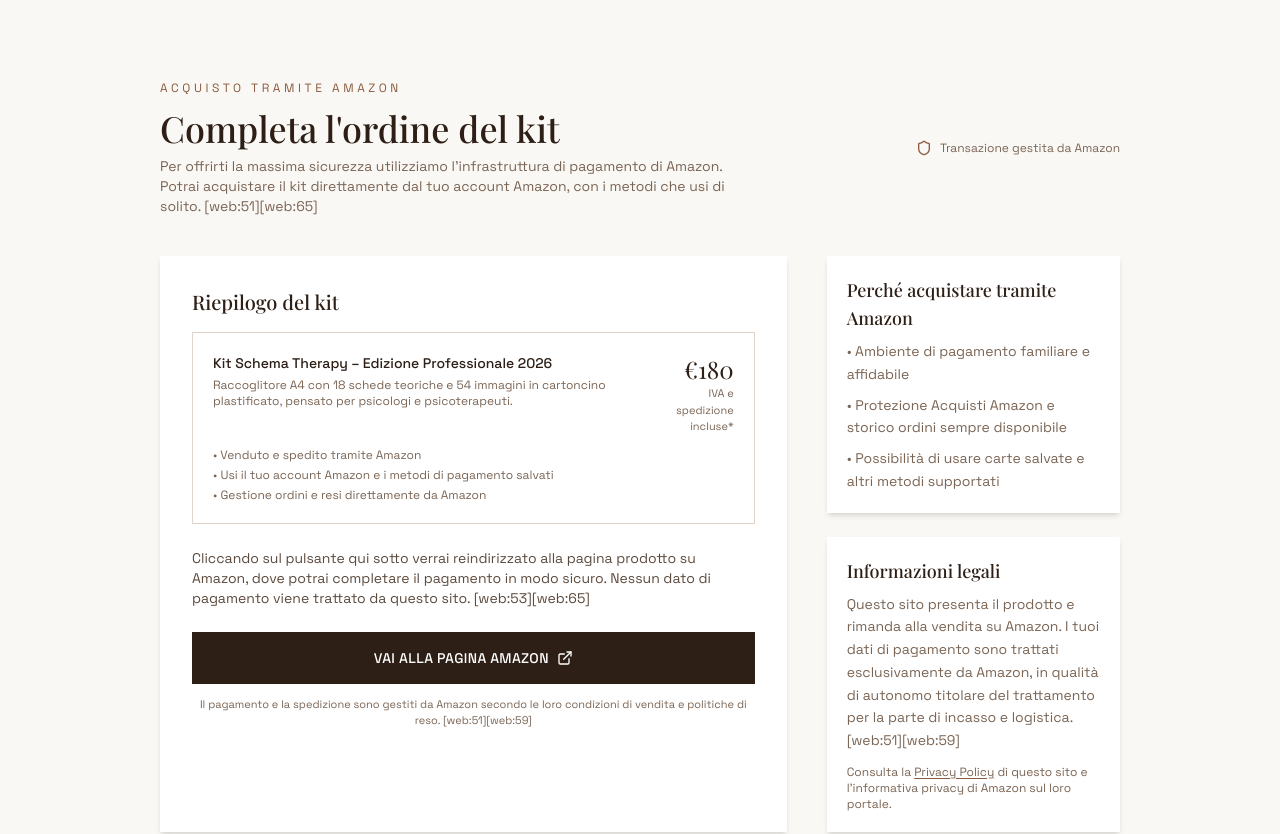
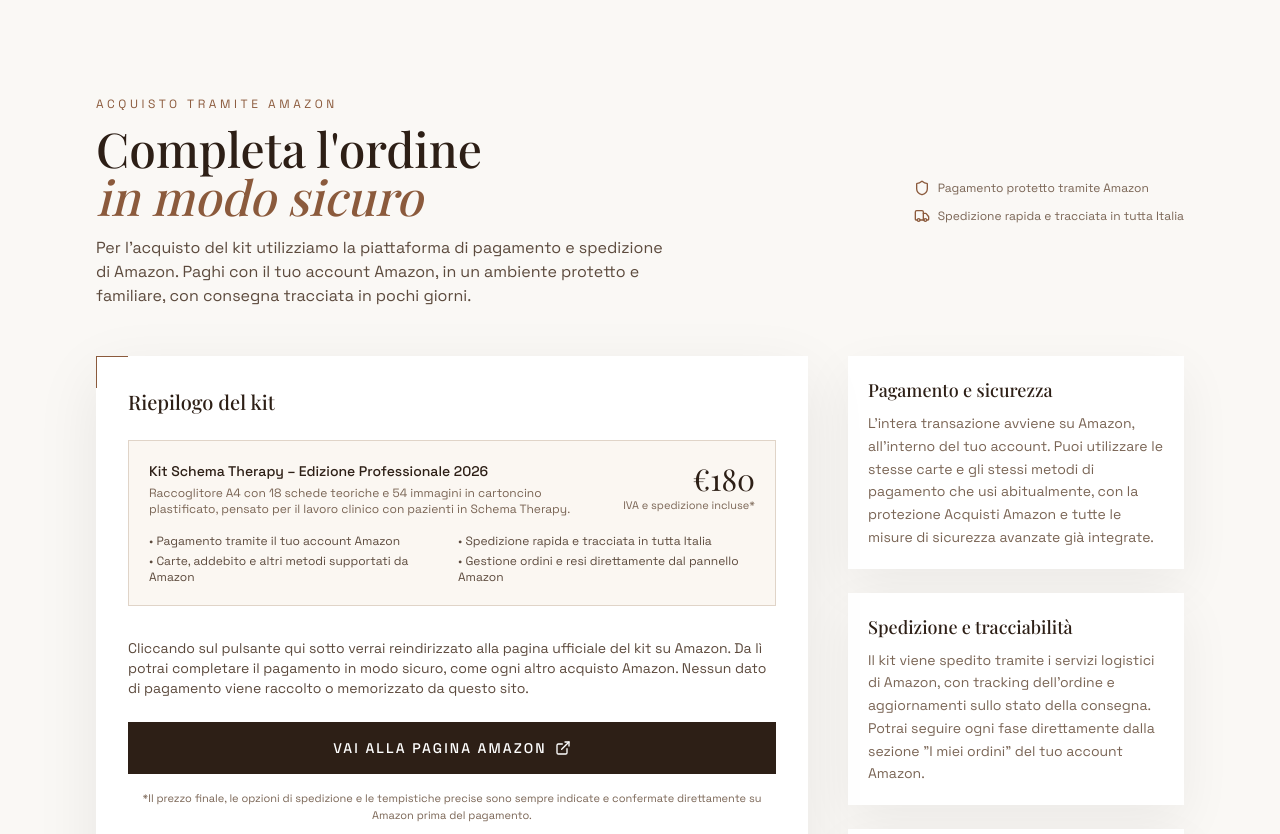
Before and after one commit to eltonbrahja/schema-therapy, a React (Vite) app: page /checkout in a window 1280 px wide. Shown: the top 834 px of the page. Built offline with nearby package versions, Linux system fonts and the light colour scheme; the HTML template or start-up script is replaced by a standard one; a web font is replaced by a local one.

Commit message:
Sistema checkout

```diff
--- a/src/pages/Checkout.tsx
+++ b/src/pages/Checkout.tsx
@@ -1,8 +1,8 @@
 // src/pages/Checkout.tsx
-import { ExternalLink, Shield } from "lucide-react";
+import { ExternalLink, Shield, Truck } from "lucide-react";
 
 function Checkout() {
-  // TODO: sostituisci con il link reale Amazon del kit
+  // Sostituisci con il link reale Amazon del kit
   const AMAZON_URL = "https://www.amazon.it/dp/TUO_ASIN";
 
   const handleGoToAmazon = () => {
@@ -11,109 +11,141 @@
 
   return (
     <main className="min-h-screen bg-[#faf8f5] text-[#2d1f16]">
-      <div className="max-w-5xl mx-auto px-4 sm:px-6 lg:px-8 py-16 lg:py-20">
+      <div className="max-w-6xl mx-auto px-4 sm:px-6 lg:px-8 py-16 lg:py-24">
         {/* Header */}
-        <header className="mb-10 flex items-center justify-between gap-4">
+        <header className="mb-12 flex flex-col lg:flex-row lg:items-center lg:justify-between gap-6">
           <div>
             <p className="text-xs tracking-[0.3em] uppercase text-[#8b5a3c] mb-3">
               Acquisto tramite Amazon
             </p>
-            <h1 className="font-display text-3xl sm:text-4xl text-[#2d1f16]">
-              Completa l&apos;ordine del kit
+            <h1 className="font-display text-3xl sm:text-4xl lg:text-5xl text-[#2d1f16] leading-tight">
+              Completa l&apos;ordine
+              <span className="block italic text-[#8b5a3c]">
+                in modo sicuro
+              </span>
             </h1>
-            <p className="text-sm text-[#7a6555] mt-2 max-w-xl">
-              Per offrirti la massima sicurezza utilizziamo l&apos;infrastruttura di
-              pagamento di Amazon. Potrai acquistare il kit direttamente dal tuo
-              account Amazon, con i metodi che usi di solito. [web:51][web:65]
+            <p className="text-sm sm:text-base text-[#5c4a3d] mt-4 max-w-xl">
+              Per l&apos;acquisto del kit utilizziamo la piattaforma di pagamento
+              e spedizione di Amazon. Paghi con il tuo account Amazon, in un
+              ambiente protetto e familiare, con consegna tracciata in pochi
+              giorni.
             </p>
           </div>
-          <div className="hidden sm:flex items-center gap-2 text-xs text-[#7a6555]">
-            <Shield className="w-4 h-4 text-[#8b5a3c]" />
-            <span>Transazione gestita da Amazon</span>
+
+          <div className="flex flex-col gap-3 text-xs text-[#7a6555]">
+            <div className="flex items-center gap-2">
+              <Shield className="w-4 h-4 text-[#8b5a3c]" />
+              <span>Pagamento protetto tramite Amazon</span>
+            </div>
+            <div className="flex items-center gap-2">
+              <Truck className="w-4 h-4 text-[#8b5a3c]" />
+              <span>Spedizione rapida e tracciata in tutta Italia</span>
+            </div>
           </div>
         </header>
 
         <div className="grid lg:grid-cols-3 gap-10">
           {/* Riepilogo ordine */}
-          <section className="lg:col-span-2 bg-white p-6 sm:p-8 shadow-md">
-            <h2 className="font-display text-xl mb-4">Riepilogo del kit</h2>
+          <section className="lg:col-span-2 bg-white p-6 sm:p-8 shadow-[0_20px_60px_rgba(0,0,0,0.08)] relative">
+            {/* Corner accents */}
+            <div className="absolute top-0 left-0 w-8 h-px bg-[#8b5a3c]" />
+            <div className="absolute top-0 left-0 w-px h-8 bg-[#8b5a3c]" />
+            <div className="absolute bottom-0 right-0 w-8 h-px bg-[#8b5a3c]" />
+            <div className="absolute bottom-0 right-0 w-px h-8 bg-[#8b5a3c]" />
 
-            <div className="border border-[#e0d4c8] p-4 sm:p-5 mb-6">
-              <div className="flex justify-between items-start gap-4 mb-3">
+            <h2 className="font-display text-xl mb-6">Riepilogo del kit</h2>
+
+            <div className="border border-[#e0d4c8] p-5 mb-8 bg-[#fbf7f2]">
+              <div className="flex justify-between items-start gap-4 mb-4">
                 <div>
                   <p className="text-sm font-medium text-[#2d1f16]">
                     Kit Schema Therapy – Edizione Professionale 2026
                   </p>
-                  <p className="text-xs text-[#7a6555] mt-1">
+                  <p className="text-xs text-[#7a6555] mt-1 max-w-md">
                     Raccoglitore A4 con 18 schede teoriche e 54 immagini in
-                    cartoncino plastificato, pensato per psicologi e
-                    psicoterapeuti.
+                    cartoncino plastificato, pensato per il lavoro clinico con
+                    pazienti in Schema Therapy.
                   </p>
                 </div>
                 <div className="text-right">
-                  <p className="font-display text-2xl text-[#2d1f16]">€180</p>
-                  <p className="text-[11px] text-[#7a6555]">IVA e spedizione incluse*</p>
+                  <p className="font-display text-3xl text-[#2d1f16]">
+                    €180
+                  </p>
+                  <p className="text-[11px] text-[#7a6555]">
+                    IVA e spedizione incluse*
+                  </p>
                 </div>
               </div>
-              <ul className="text-xs text-[#7a6555] space-y-1">
-                <li>• Venduto e spedito tramite Amazon</li>
-                <li>• Usi il tuo account Amazon e i metodi di pagamento salvati</li>
-                <li>• Gestione ordini e resi direttamente da Amazon</li>
-              </ul>
+
+              <div className="grid sm:grid-cols-2 gap-3 text-xs text-[#5c4a3d]">
+                <div className="space-y-1">
+                  <p>• Pagamento tramite il tuo account Amazon</p>
+                  <p>• Carte, addebito e altri metodi supportati da Amazon</p>
+                </div>
+                <div className="space-y-1">
+                  <p>• Spedizione rapida e tracciata in tutta Italia</p>
+                  <p>• Gestione ordini e resi direttamente dal pannello Amazon</p>
+                </div>
+              </div>
             </div>
 
             <p className="text-sm text-[#5c4a3d] mb-6">
               Cliccando sul pulsante qui sotto verrai reindirizzato alla pagina
-              prodotto su Amazon, dove potrai completare il pagamento in modo
-              sicuro. Nessun dato di pagamento viene trattato da questo sito. [web:53][web:65]
+              ufficiale del kit su Amazon. Da lì potrai completare il pagamento
+              in modo sicuro, come ogni altro acquisto Amazon. Nessun dato di
+              pagamento viene raccolto o memorizzato da questo sito.
             </p>
 
             <button
               type="button"
               onClick={handleGoToAmazon}
-              className="w-full bg-[#2d1f16] hover:bg-[#8b5a3c] text-white py-4 px-4 text-sm font-medium tracking-wide uppercase rounded-none transition-all duration-500 flex items-center justify-center"
+              className="w-full bg-[#2d1f16] hover:bg-[#8b5a3c] text-white py-4 px-4 text-sm font-medium tracking-[0.15em] uppercase rounded-none transition-all duration-500 flex items-center justify-center"
             >
               Vai alla pagina Amazon
               <ExternalLink className="ml-2 w-4 h-4" />
             </button>
 
-            <p className="text-[11px] text-[#7a6555] mt-3 text-center">
-              Il pagamento e la spedizione sono gestiti da Amazon secondo le
-              loro condizioni di vendita e politiche di reso. [web:51][web:59]
+            <p className="text-[11px] text-[#7a6555] mt-4 text-center">
+              *Il prezzo finale, le opzioni di spedizione e le tempistiche
+              precise sono sempre indicate e confermate direttamente su Amazon
+              prima del pagamento.
             </p>
           </section>
 
-          {/* Colonna destra */}
+          {/* Colonna destra: rassicurazioni */}
           <aside className="space-y-6">
-            <div className="bg-white p-5 shadow-md">
+            <div className="bg-white p-5 shadow-[0_18px_50px_rgba(0,0,0,0.06)]">
               <h3 className="font-display text-lg mb-2">
-                Perché acquistare tramite Amazon
+                Pagamento e sicurezza
               </h3>
-              <ul className="text-sm text-[#7a6555] leading-relaxed space-y-2">
-                <li>• Ambiente di pagamento familiare e affidabile</li>
-                <li>• Protezione Acquisti Amazon e storico ordini sempre disponibile</li>
-                <li>• Possibilità di usare carte salvate e altri metodi supportati</li>
-              </ul>
+              <p className="text-sm text-[#7a6555] leading-relaxed">
+                L&apos;intera transazione avviene su Amazon, all&apos;interno del tuo
+                account. Puoi utilizzare le stesse carte e gli stessi metodi di
+                pagamento che usi abitualmente, con la protezione Acquisti
+                Amazon e tutte le misure di sicurezza avanzate già integrate.
+              </p>
             </div>
 
-            <div className="bg-white p-5 shadow-md">
-              <h3 className="font-display text-lg mb-2">Informazioni legali</h3>
+            <div className="bg-white p-5 shadow-[0_18px_50px_rgba(0,0,0,0.06)]">
+              <h3 className="font-display text-lg mb-2">
+                Spedizione e tracciabilità
+              </h3>
               <p className="text-sm text-[#7a6555] leading-relaxed">
-                Questo sito presenta il prodotto e rimanda alla vendita su
-                Amazon. I tuoi dati di pagamento sono trattati esclusivamente
-                da Amazon, in qualità di autonomo titolare del trattamento per
-                la parte di incasso e logistica. [web:51][web:59]
+                Il kit viene spedito tramite i servizi logistici di Amazon,
+                con tracking dell&apos;ordine e aggiornamenti sullo stato della
+                consegna. Potrai seguire ogni fase direttamente dalla sezione
+                &quot;I miei ordini&quot; del tuo account Amazon.
               </p>
-              <p className="text-xs text-[#7a6555] mt-3">
-                Consulta la{" "}
-                <a
-                  href="/privacy"
-                  className="underline decoration-[#8b5a3c] underline-offset-2"
-                >
-                  Privacy Policy
-                </a>{" "}
-                di questo sito e l&apos;informativa privacy di Amazon sul loro
-                portale.
+            </div>
+
+            <div className="bg-white p-5 shadow-[0_18px_50px_rgba(0,0,0,0.06)]">
+              <h3 className="font-display text-lg mb-2">Supporto</h3>
+              <p className="text-sm text-[#7a6555] leading-relaxed">
+                Per domande sul contenuto del kit puoi scriverci a{" "}
+                <span className="font-medium">[tua email di supporto]</span>.
+                Per qualsiasi questione legata a pagamento, fatturazione o
+                spedizione puoi invece utilizzare il supporto e i canali ufficiali
+                di Amazon.
               </p>
             </div>
           </aside>
```
